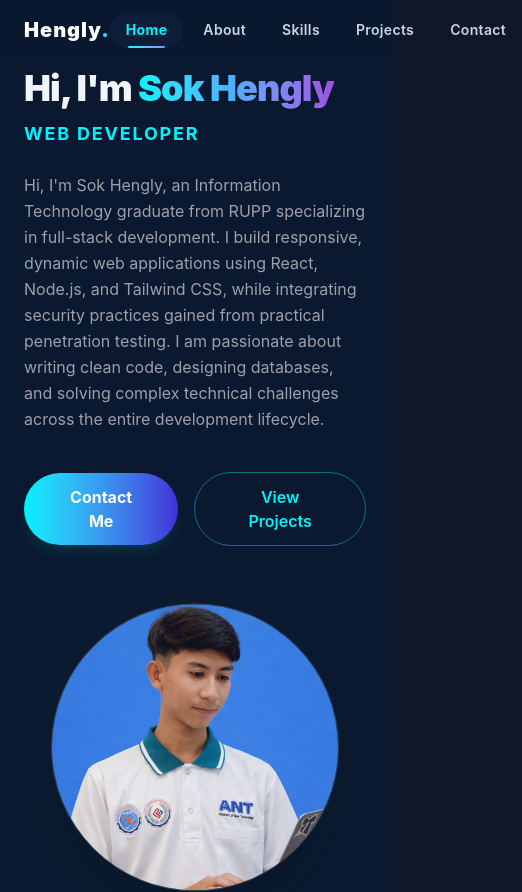
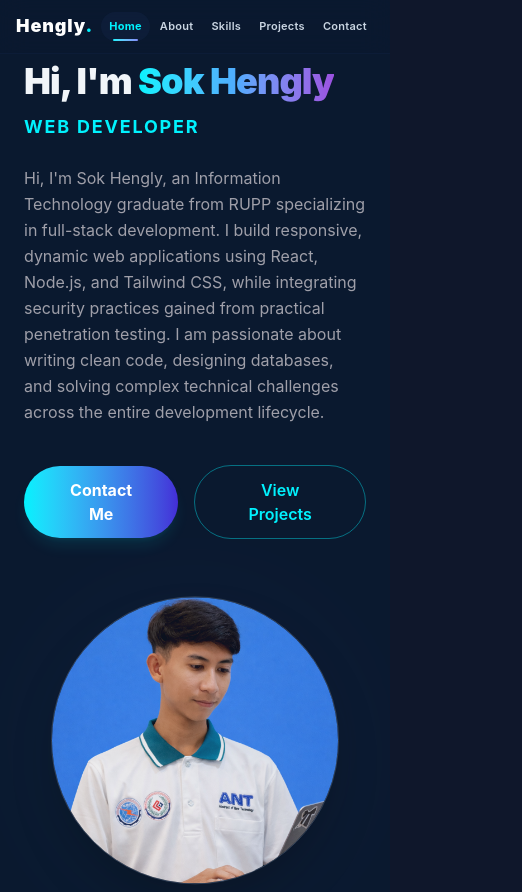
Before and after one commit to HenglySok/myportfolio, a React (Vite) app: page / in a window 390 px wide. Shown: the top 892 px of the page, 522 px wide, since content can reach past the window. Built offline with nearby package versions, Linux system fonts and the light colour scheme.

Commit message:
fix reponsive nav bar

```diff
--- a/src/components/nav.jsx
+++ b/src/components/nav.jsx
@@ -27,16 +27,16 @@ function Nav() {
     }, []);
 
     return (
-        <nav className="sticky top-0 z-50 bg-primary/70 backdrop-blur-md border-b border-surface/50 text-white px-6 md:px-20 py-3 transition-all">
-            <div className="max-w-6xl mx-auto flex items-center justify-between">
+        <nav className="sticky top-0 z-50 bg-primary/70 backdrop-blur-md border-b border-surface/50 text-white px-4 sm:px-6 md:px-20 py-3 transition-all">
+            <div className="max-w-6xl mx-auto flex items-center justify-between gap-2">
 
                 {/* Brand Logo with Premium Text-Gradient Dot */}
-                <h2 className="text-xl font-black tracking-wider cursor-pointer hover:opacity-90 transition-opacity">
+                <h2 className="text-lg sm:text-xl font-black tracking-wider cursor-pointer hover:opacity-90 transition-opacity shrink-0">
                     Hengly<span className="text-secondary">.</span>
                 </h2>
 
-                {/* Main Menu Links */}
-                <ul className="flex items-center gap-1 sm:gap-2 text-sm font-semibold tracking-wide text-slate-300">
+                {/* Main Menu Links - Now scales responsive fonts and padding */}
+                <ul className="flex items-center gap-0.5 sm:gap-2 text-[11px] sm:text-xs md:text-sm font-semibold tracking-wide text-slate-300 overflow-x-auto no-scrollbar">
                     {[
                         { id: "home", label: "Home" },
                         { id: "about", label: "About" },
@@ -44,10 +44,10 @@ function Nav() {
                         { id: "projects", label: "Projects" },
                         { id: "contact", label: "Contact" }
                     ].map((item) => (
-                        <li key={item.id}>
+                        <li key={item.id} className="shrink-0">
                             <a
                                 href={`#${item.id}`}
-                                className={`px-4 py-2 rounded-full transition-all duration-300 inline-block relative cursor-pointer
+                                className={`px-2 sm:px-4 py-1.5 sm:py-2 rounded-full transition-all duration-300 inline-block relative cursor-pointer
                                     ${activeSection === item.id
                                         ? "text-secondary bg-surface/60 font-bold"
                                         : "hover:text-white hover:bg-surface/20"
@@ -65,10 +65,10 @@ function Nav() {
                 </ul>
 
                 {/* Call-to-Action Mini Button */}
-                <div className="hidden md:block">
+                <div className="hidden sm:block shrink-0">
                     <a
                         href="#about"
-                        className="px-5 py-2 border border-secondary/30 text-secondary text-xs font-bold uppercase tracking-widest rounded-full hover:bg-secondary/10 hover:border-secondary transition-all cursor-pointer"
+                        className="px-3 md:px-5 py-2 border border-secondary/30 text-secondary text-[10px] md:text-xs font-bold uppercase tracking-widest rounded-full hover:bg-secondary/10 hover:border-secondary transition-all cursor-pointer"
                     >
                         Let's Talk
                     </a>
```
